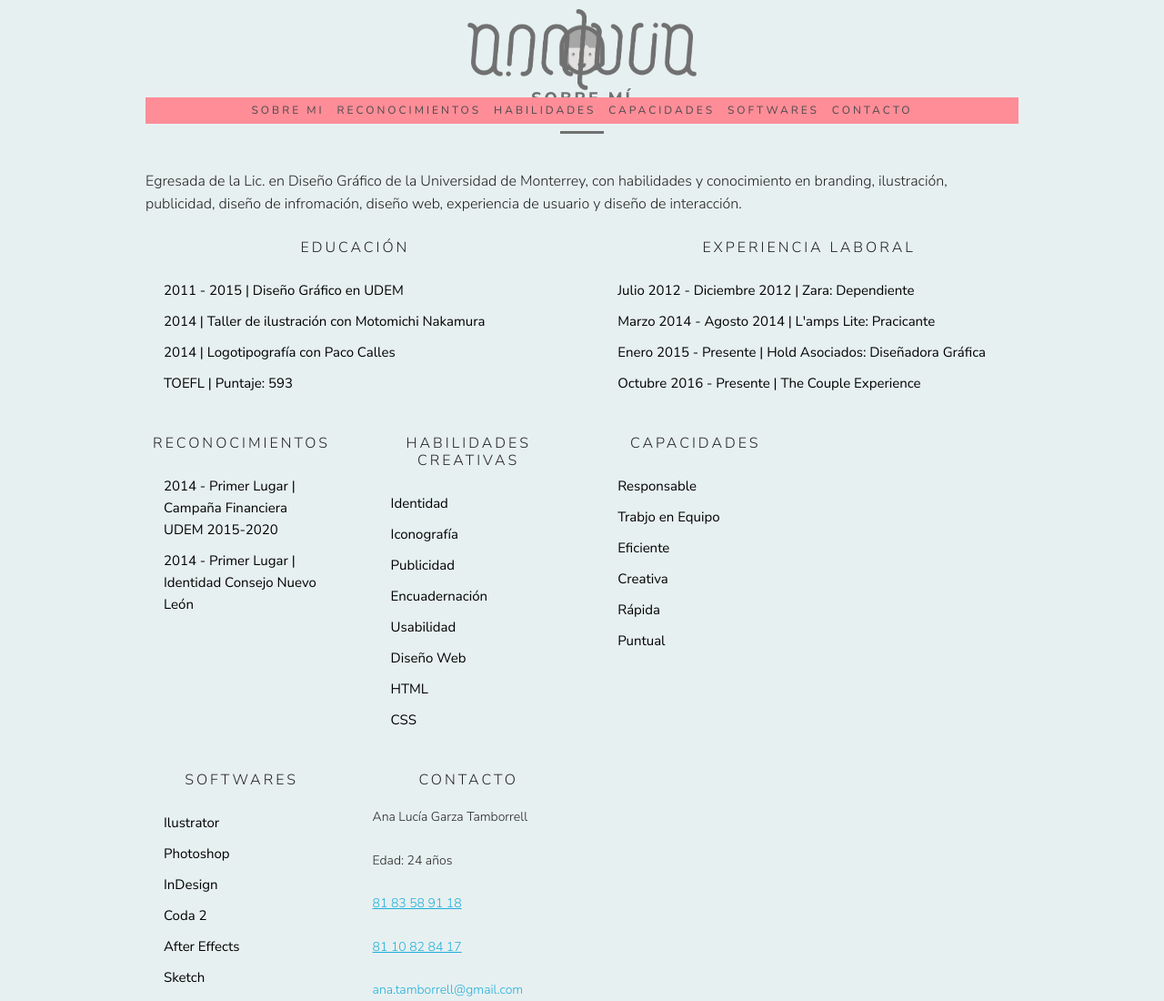
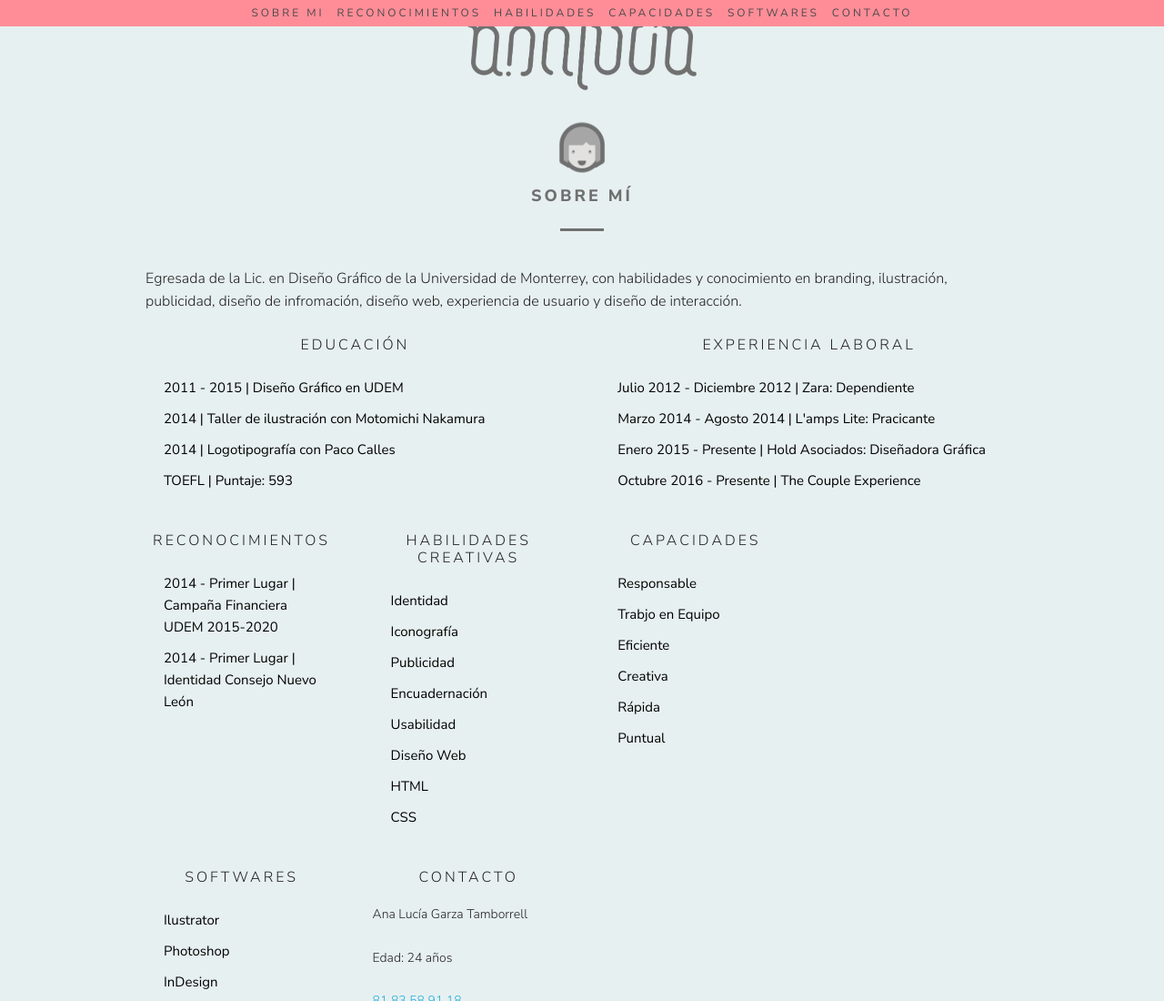
Before and after one commit to atamborrell/atamborrell.github.io, a plain HTML site: page index.html in a window 1280 px wide. Shown: the top 1100 px of the page at 91% size. Drawn offline with Linux system fonts and the light colour scheme.

Commit message:
cambiar fixed

```diff
--- a/index.html
+++ b/index.html
@@ -11,7 +11,7 @@
     </head>
     <body>
 
-  <div class="section fixed">
+  <div class="section">
 		<div class="container">
 			<div class="row">
 				<div class="twelve columns" align="center">
@@ -21,6 +21,9 @@
 				</div>
 			</div>
 		</div>
+	</div>
+
+  <div class="section pink fixed">
 		<div class="container pink">
         <nav>
           <ul class="menu" style="text-align:center;">
```
